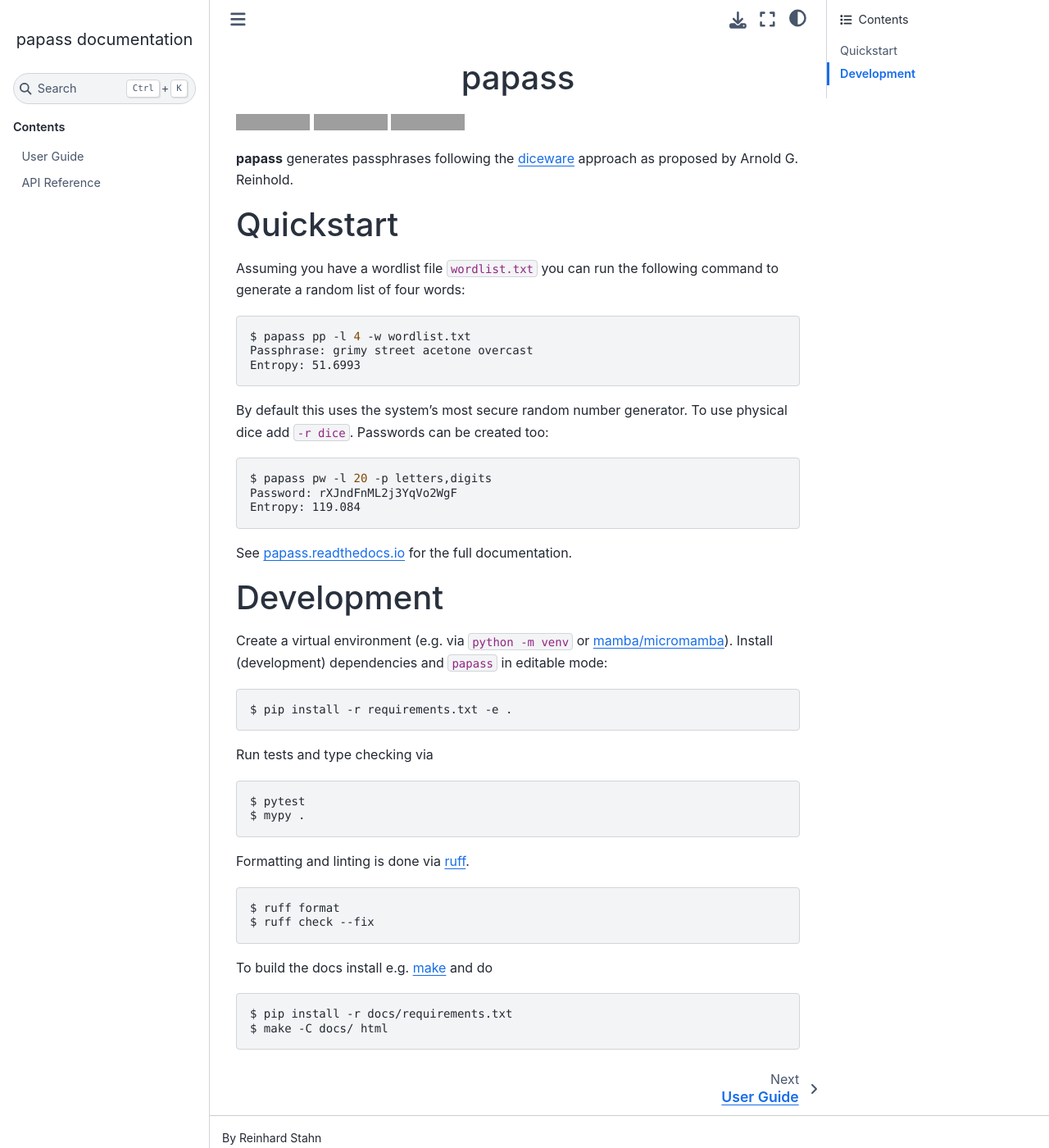
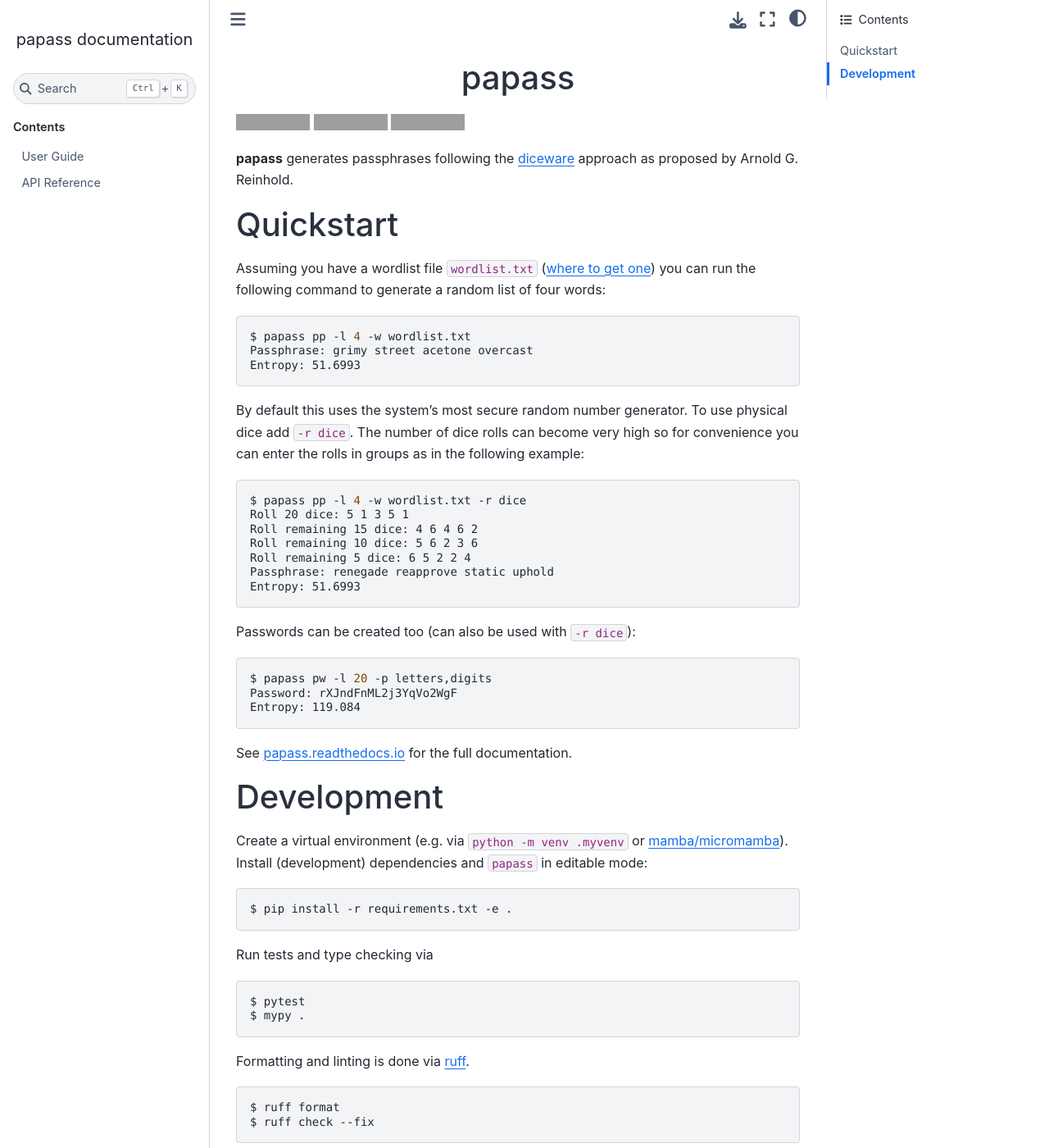
Before and after one commit to rainij/papass, a Sphinx documentation site: the page built from docs/source/index.md, in a window 1280 px wide and 1400 px high. Shown: the whole window at 82% size. Built offline with Sphinx 7.4.7 and the Sphinx Book theme 1.1.4, drawn with Linux system fonts in a browser that asks for light colours; grey boxes are pictures that could not be loaded.

Commit message:
Update README

````diff
--- a/README.md
+++ b/README.md
@@ -12,8 +12,9 @@
 
 # Quickstart
 
-Assuming you have a wordlist file `wordlist.txt` you can run the following command to
-generate a random list of four words:
+Assuming you have a wordlist file `wordlist.txt` ([where to get
+one](https://papass.readthedocs.io/en/stable/usage_cli.html#where-to-get-wordlist)) you
+can run the following command to generate a random list of four words:
 
 ```{code} console
 $ papass pp -l 4 -w wordlist.txt
@@ -22,7 +23,20 @@
 ```
 
 By default this uses the system's most secure random number generator. To use physical
-dice add `-r dice`. Passwords can be created too:
+dice add `-r dice`. The number of dice rolls can become very high so for convenience you
+can enter the rolls in groups as in the following example:
+
+```{code} console
+$ papass pp -l 4 -w wordlist.txt -r dice
+Roll 20 dice: 5 1 3 5 1
+Roll remaining 15 dice: 4 6 4 6 2
+Roll remaining 10 dice: 5 6 2 3 6
+Roll remaining 5 dice: 6 5 2 2 4
+Passphrase: renegade reapprove static uphold
+Entropy: 51.6993
+```
+
+Passwords can be created too (can also be used with `-r dice`):
 
 ```{code} console
 $ papass pw -l 20 -p letters,digits
@@ -33,7 +47,7 @@
 See [papass.readthedocs.io](https://papass.readthedocs.io) for the full documentation.
 
 # Development
-Create a virtual environment (e.g. via `python -m venv` or
+Create a virtual environment (e.g. via `python -m venv .myvenv` or
 [mamba/micromamba](https://mamba.readthedocs.io)). Install (development) dependencies and
 `papass` in editable mode:
 
````
Also changed, not shown: docs/source/usage_cli.md (+1 -0 lines).
